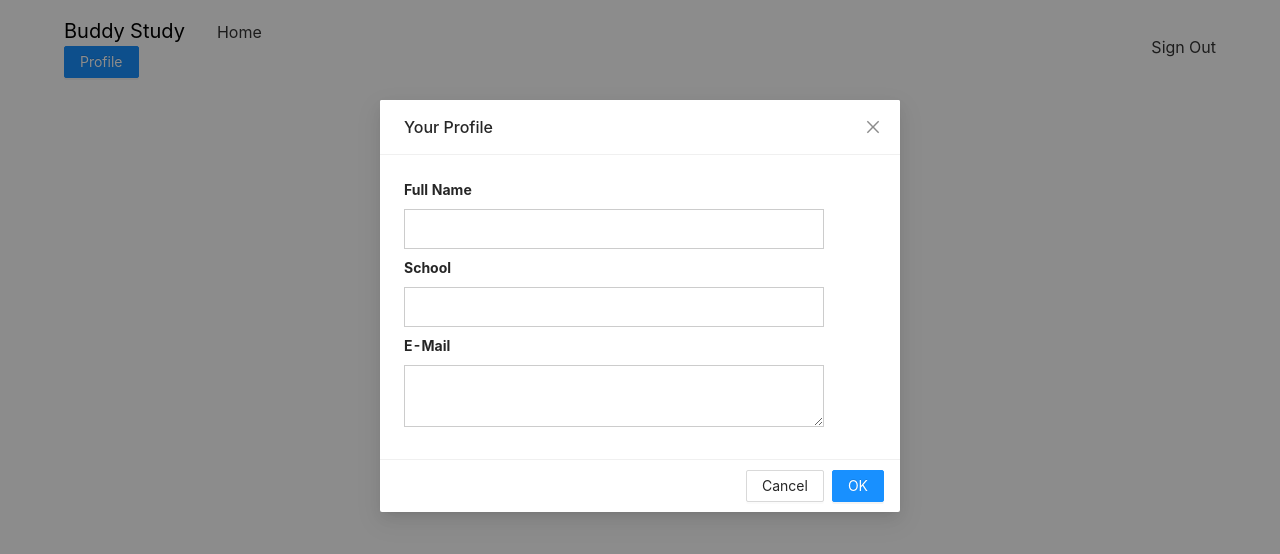
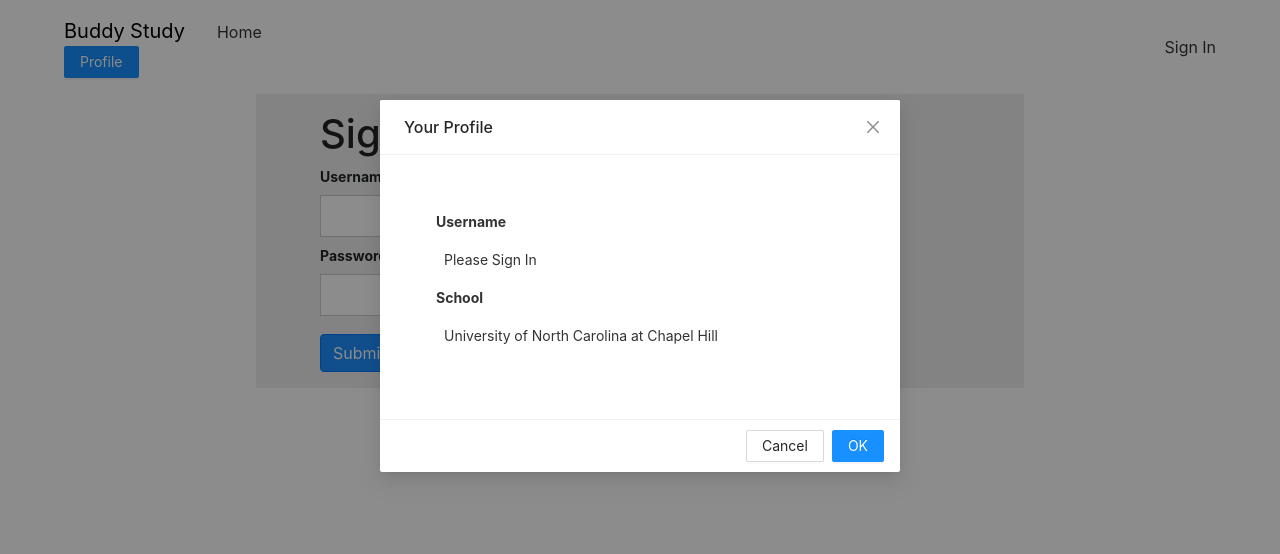
Before and after one commit to xinrod/study-buddy, a React (Create React App) app in the folder study-buddy-front-end/: page /signin in a window 1280 px wide. Both pictures are taken after a click on the button "Profile". Shown: the top 554 px of the page. Built offline with nearby package versions, Linux system fonts and the light colour scheme.

Commit message:
add signin

```diff
--- a/study-buddy-front-end/src/App.js
+++ b/study-buddy-front-end/src/App.js
@@ -1,23 +1,31 @@
-import React from 'react';
+import React, { useState } from 'react';
+
 import './App.css';
 import Home from './components/Home/Home';
 import 'tachyons';
 
 
 import Profile from './components/Home/Profile';
-import SearchBar from './components/Home/SearchBar';
 import 'bootstrap/dist/css/bootstrap.min.css';
-import SignIn from './components/Home/SignIn';
+import SignIn from './components/SignIn/SignIn';
 
 
 import {
   BrowserRouter as Router,
   Switch,
   Route,
-  Link
+  Link,
 } from "react-router-dom";
 
 export default function App() {
+
+  const [userName, setUsername] = useState('');
+
+  const handleSubmit = (e) => {
+    setUsername(e.target.username.value);
+    // history.push("/");
+  };
+
   return (
     <Router>
       <nav className="dt w-100 border-box pa3 ph5-ns">
@@ -27,20 +35,23 @@ export default function App() {
                 <Link to='/' className="grow link dim dark-gray f6 f5-ns dib mr3 mr4-ns" title="Home">
                     Home
                 </Link>
-                <Profile className="link dim dark-gray f6 f5-ns dib"/>
+                <Profile username={userName} className="link dim dark-gray f6 f5-ns dib"/>
+                {userName === '' ?
+                <div className="grow dtc v-mid w-75 tr">
+                    <Link to='/signin' className="link dim dark-gray f6 f5-ns dib" href="#" title="signout">Sign In</Link>
+                </div>
+                :
                 <div className="grow dtc v-mid w-75 tr">
                     <Link to='/signin' className="link dim dark-gray f6 f5-ns dib" href="#" title="signout">Sign Out</Link>
                 </div>
+              }
       </nav>
       <Switch>
         <Route exact path="/">
           <Home/>
         </Route>
-        <Route path="/about">
-          {Signin()}
-        </Route>{/* I ADDED ANOTHER ROUTE TO LOGIN, NEEDS TO BE LINKED TO A SIGN IN/YOUR PROFILE BUTTON */}
-        <Route exact path="/login">
-          <SignIn/>
+        <Route path="/signin">
+          <SignIn handleSubmit={handleSubmit}/>
         </Route>
       </Switch>
     </Router>
--- a/study-buddy-front-end/src/components/Home/Profile.js
+++ b/study-buddy-front-end/src/components/Home/Profile.js
@@ -6,30 +6,17 @@ import 'antd/dist/antd.css';
 import Form from 'react-bootstrap/Form';
 
 
-const Home = () => {
+const Home = ({ username }) => {
+
+    const name = username === '' ? "Please Sign In" : username;
     const [visible, setVisible] = useState(false);
-    const [currProfile, setProfile] = useState({
-        fullname: '',
-        school: '',
-        email: '',
-    });
 
 
     const showModal = () => {
         setVisible(true);
+        console.log(username);
     }
 
-    async function handleSubmit(e) {
-        e.preventDefault();
-        setVisible(false);
-        console.log(e.target);
-        setProfile({
-            fullname: e.target.fullname.value,
-            school: e.target.school.value,
-            email: e.target.email.value
-        });
-
-    };
 
     const handleClose = e => {
         setVisible(false);
@@ -43,24 +30,20 @@ const Home = () => {
                 title="Your Profile"
                 visible={visible}
                 onCancel={handleClose}
-                okButtonProps={{ form: 'classForm', key: 'submit', htmlType: 'submit' }}
-
+                onOk={handleClose}
             >
-{/* I did not change the labels/names in the html tags since there is not a CSS linked yet */ }
-                <Form id="classForm" class="pa4 black-80" onSubmit={handleSubmit}>
+                {/* I did not change the labels/names in the html tags since there is not a CSS linked yet */}
+                <div class="pa4 black-80" >
                     <div class="measure">
-                        <label for="name" class="f6 b db mb2">Full Name<span class="normal black-60"></span></label>
-                        <input id='name' name='name' class="input-reset ba b--black-20 pa2 mb2 db w-100" type="text" aria-describedby="name-desc" />
+                        <label for="name" class="f6 b db mb2">Username<span class="normal black-60"></span></label>
+                        <p class=" b--black-20 pa2 mb2 db w-100">{name}</p>
                     </div>
                     <div class="measure">
-                        <label for="classid" class="f6 b db mb2">School<span class="normal black-60"></span></label>
-                        <input id="classid" name='id' class="input-reset ba b--black-20 pa2 mb2 db w-100" type="text" aria-describedby="classid" />
+                        <label for="name" class="f6 b db mb2">School<span class="normal black-60"></span></label>
+                        <p class=" b--black-20 pa2 mb2 db w-100">University of North Carolina at Chapel Hill</p>
                     </div>
-                    <div class="measure">
-                        <label for="description" class="f6 b db mb2">E-Mail<span class="normal black-60"></span></label>
-                        <textarea id="description" name='description' class="input-reset ba b--black-20 pa2 mb2 db w-100" type="text" aria-describedby="classid" />
-                    </div>
-                </Form>
+
+                </div>
 
             </Modal>
 
--- a/study-buddy-front-end/src/components/Home/SignIn.js
+++ /dev/null
@@ -1,42 +0,0 @@
-import React, { useEffect } from 'react';
-
-import Form from 'react-bootstrap/Form';
-
-const SignIn = () => {
-
-    {/* CSS sold separately, in javascript a object */}
-    const mystyle = {
-        color: "white",
-        backgroundColor: "DodgerBlue",
-        marginTop: "10px",
-      };
-
-
-    return (
-        <>
-            <section class="mw5 mw7-ns center bg-light-gray pa3 ph5-ns">
-            <header>
-			<h1> Sign in to your account</h1>
-		    </header>
-
-{/* I did not change the labels/names in the html tags since there is not a CSS linked yet */ }
-            <Form id="signInForm" class="pa4 black-80">
-                    <div class="measure">
-                        <label for="name" class="f6 b db mb2">Username/Email<span class="normal black-60"></span></label>
-                        <input id='name' name='name' class="input-reset ba b--black-20 pa2 mb2 db w-100" type="text" aria-describedby="name-desc" />
-                    </div>
-                    <div class="measure">
-                        <label for="classid" class="f6 b db mb2">Password<span class="normal black-60"></span></label>
-                        <input id="classid" name='id' class="input-reset ba b--black-20 pa2 mb2 db w-100" type="text" aria-describedby="classid" />
-                    </div>
-                    <input style={mystyle} type="submit" value="Submit" />
-            </Form>
-
-            </section>
-
-        </>
-    );
-
-}
-
-export default SignIn;
--- /dev/null
+++ b/study-buddy-front-end/src/components/SignIn/SignIn.js
@@ -0,0 +1,50 @@
+import React from 'react';
+import Link from 'react-router-dom/Link';
+
+import Form from 'react-bootstrap/Form';
+import { Button } from 'react-bootstrap';
+import { useHistory } from 'react-router-dom';
+
+const SignIn = ({handleSubmit}) => {
+    let history = useHistory()
+
+    {/* CSS sold separately, in javascript a object */}
+    const mystyle = {
+        color: "white",
+        backgroundColor: "DodgerBlue",
+        marginTop: "10px",
+      };
+    const handleSubmi = e => {
+        e.preventDefault();
+        handleSubmit(e);
+        history.push('/');
+    }
+
+    return (
+        <>
+            <section class="mw5 mw7-ns center bg-light-gray pa3 ph5-ns">
+            <header>
+			<h1> Sign in to your account</h1>
+		    </header>
+
+{/* I did not change the labels/names in the html tags since there is not a CSS linked yet */ }
+            <Form id="signInForm" class="pa4 black-80" onSubmit={handleSubmi}>
+                    <div class="measure">
+                        <label for="username" class="f6 b db mb2">Username/Email<span class="normal black-60"></span></label>
+                        <input id='username' name='username' class="input-reset ba b--black-20 pa2 mb2 db w-100" type="text" aria-describedby="username-desc" />
+                    </div>
+                    <div class="measure">
+                        <label for="password" class="f6 b db mb2">Password<span class="normal black-60"></span></label>
+                        <input id="password" name='id' class="input-reset ba b--black-20 pa2 mb2 db w-100" type="text" aria-describedby="password" />
+                    </div>
+                    <Button form='signInForm' style={mystyle} type="submit" value="Submit">Submit</Button>
+            </Form>
+
+            </section>
+
+        </>
+    );
+
+}
+
+export default SignIn;
```
